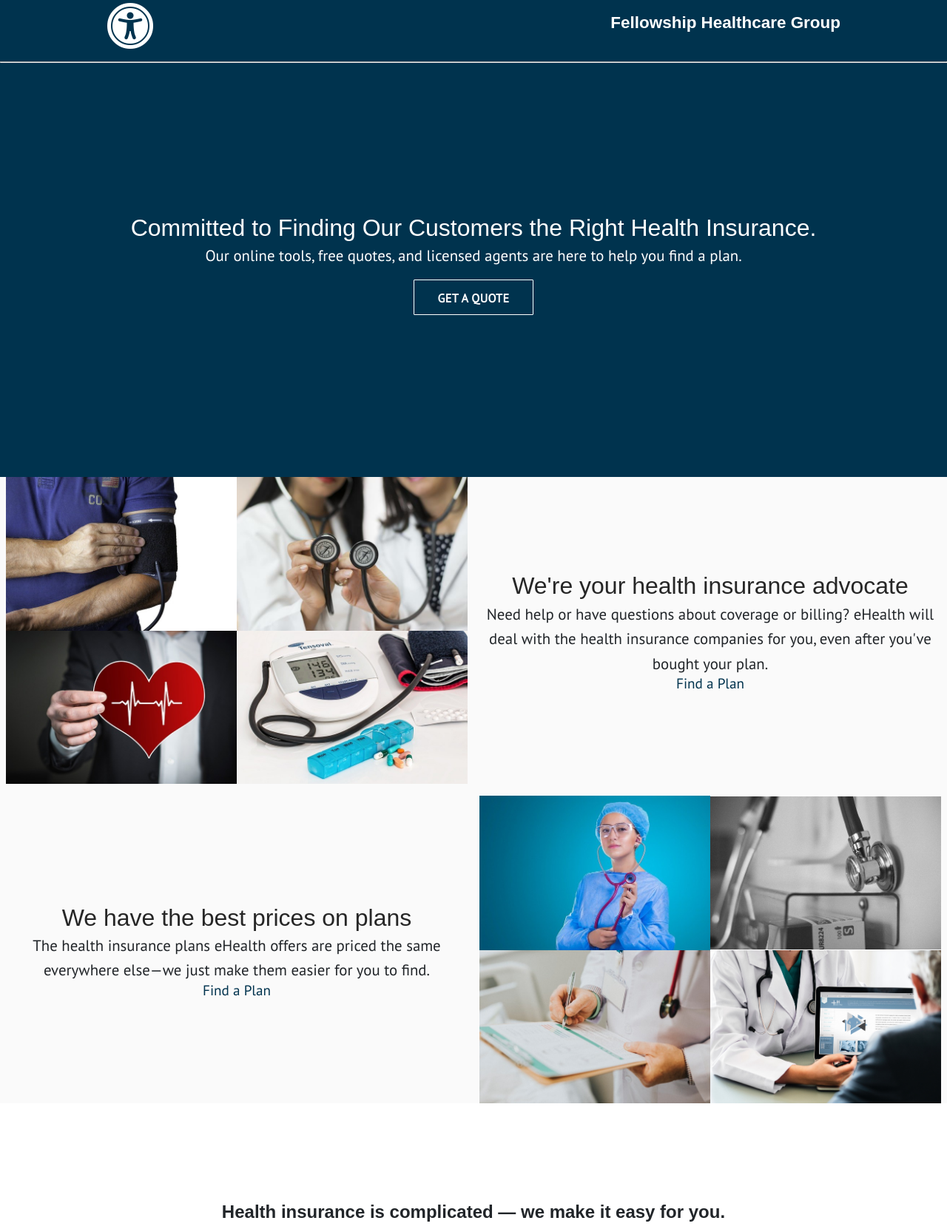
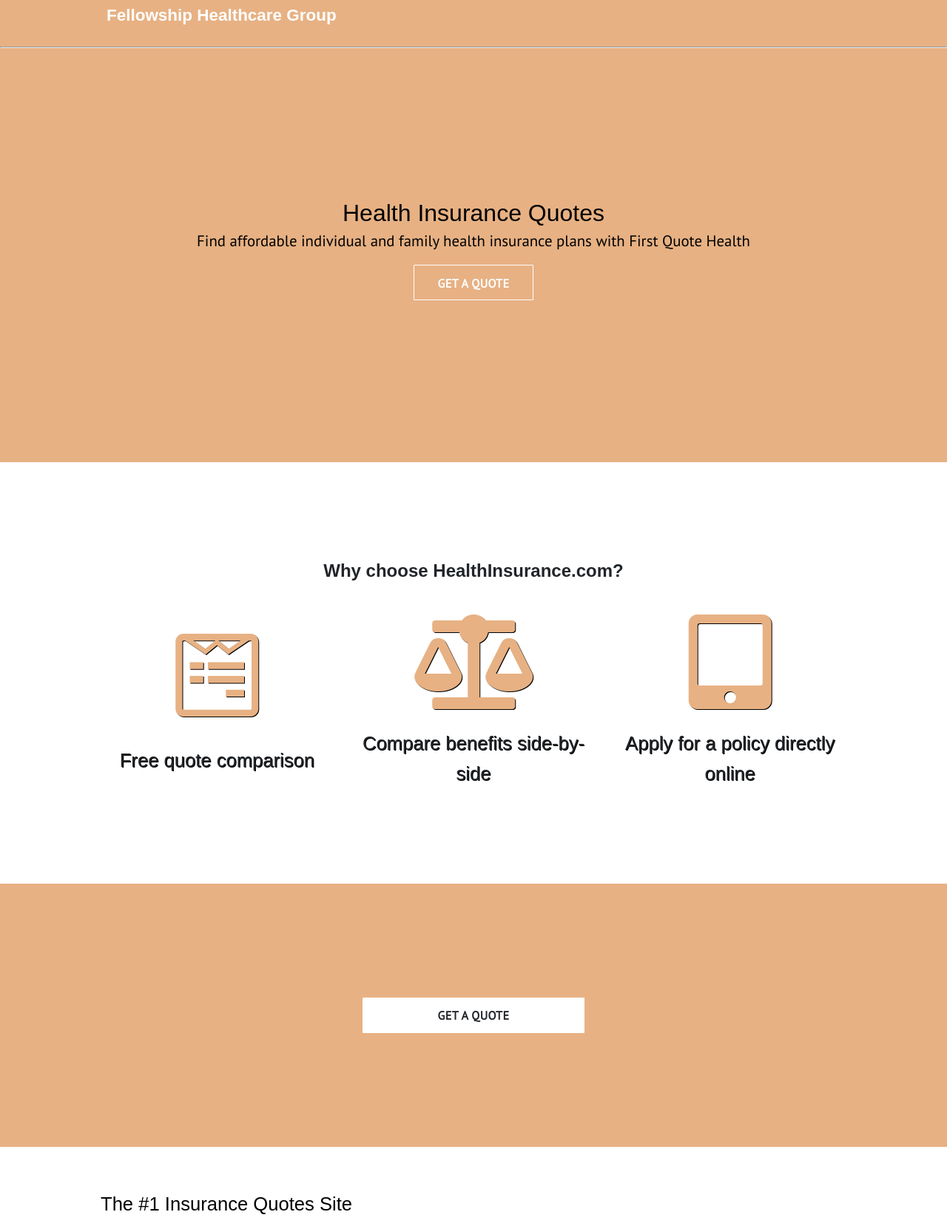
Before and after one commit to devops0002019/fellowshiphealthcaregroup, a plain HTML site: page index.html in a window 1280 px wide. Shown: the part 13-1675 px from the top of the page at 74% size. Drawn offline with Linux system fonts and the light colour scheme; a web font is replaced by a local one.

Commit message:
add a new file

```diff
--- a/index.html
+++ b/index.html
@@ -43,9 +43,14 @@
         <div id="header">
             <div class="grid set-cols-1">
                 <div class="column headeline">
-                    <h1 class="connect">Committed to Finding Our Customers the Right Health Insurance.</h1>
-                    <h3>Committed to Finding Our Customers the Right Health Insurance.</h3>
-                    <p>Our online tools, free quotes, and licensed agents are here to help you find a plan.</p>
+                    <div class="connect">
+                        <h1>Get a cheap free health insurance quote on Cheap Healthcare Plan</h1>
+                        <a href="https://cheaphealthcareplan.com/">www.cheapheatlcareplan</a>
+                     </div>
+
+
+                    <h3>Health Insurance Quotes</h3>
+                    <p>Find affordable individual and family health insurance plans with First Quote Health</p>
                     <a class="button inverted text-white" href="https://mystifying-hodgkin-910950.netlify.com/">Get a Quote</a>
                 </div>
             </div>
@@ -54,68 +59,31 @@
 
     <main id="page">
 
-        <section class="section padd-0 deep-tertiary">
-
-            <div class="grid set-cols-2 set-width-100">
-
-                <div class="column gallery-2">
-                    <img src=img/img1.jpg alt="">
-                    <img src=img/img2.jpg alt="">
-                    <img src=img/img3.jpg alt="">
-                    <img src=img/img4.jpg alt="">
-                </div>
-
-                <div class="column center-vertical-between ">
-                    <h3>We're your health insurance advocate</h3>
-                    <p>Need help or have questions about coverage or billing? eHealth will deal with the health insurance companies for you, even after you've bought your plan.</p>
-                    <a class="link" href="https://mystifying-hodgkin-910950.netlify.com/">Find a Plan</a>
-                </div>
-
-
-                <div class="column center-vertical-between ">
-                    <h3>We have the best prices on plans</h3>
-                    <p>The health insurance plans eHealth offers are priced the same everywhere else—we just make them easier for you to find.</p>
-                    <a class="link" href="https://mystifying-hodgkin-910950.netlify.com/">Find a Plan</a>
-                </div>
-
-                <div class="column gallery-2">
-                    <img src=img/img5.jpg alt="">
-                    <img src=img/img6.jpg alt="">
-                    <img src=img/img7.jpg alt="">
-                    <img src=img/img8.jpg alt="">
-                </div>
-
-            </div>
-        </section>
-
         <section class="section padd-128">
             <div class="grid set-cols-3 set-gap-32">
 
-                <h2 class="title">Health insurance is complicated — we make it easy for you.</h2>
+                <h2 class="title">Why choose HealthInsurance.com?</h2>
 
-                <div class="column center-vertical-between min-height-300">
-                    <i class="fas fa-sitemap 3em"></i>
-                    <h3>One  Marketplace</h3>
-                    <p><small> Whether you need health insurance for yourself, your business, or your family, we can help you. Let our experts help you find the health insurance you need.</small></p>
+                <div class="column center-vertical-between min-height-200 text-shadow">
+                    <i class="fab fa-wpforms 8em"></i>
+                    <h4 class="regular-text">Free quote comparison</h4>
                 </div>
 
-                <div class="column center-vertical-between min-height-300">
-                    <i class="fas fa-plus-square 3em"></i>
-                    <h3>Personalized tools</h3>
-                    <p><small> Compare plans and premiums in just a few clicks. You can even find which health plans in your area cover your prescriptions, and how much they cost.</small></p>
+                <div class="column center-vertical-between min-height-200 text-shadow">
+                    <i class="fas fa-balance-scale 8em"></i>
+                    <h4>Compare benefits side-by-side</h4>
                 </div>
 
-                <div class="column center-vertical-between min-height-300">
-                    <i class="fas fa-user-md 3em"></i>
-                    <h3>Lifetime support</h3>
-                    <p><small> Our licensed insurance agents are just a phone call away during business hours, and you can ask questions by "chat" 24/7. You can count on Buy Cheap Healthcare Plans.</small></p>
+                <div class="column center-vertical-between min-height-200 text-shadow">
+                    <i class="fas fa-tablet-alt 8em"></i>
+                    <h4>Apply for a policy directly online</h4>
                 </div>
 
             </div>
         </section>
 
 
-        <section class="section deep-secondary padd-128">
+        <section class="section deep-primary padd-128">
             <div class="grid">
                 <div class="column">
                     <a class="button is-large deep-white" href="https://mystifying-hodgkin-910950.netlify.com/">Get a Quote</a>
--- a/js/app.js
+++ b/js/app.js
@@ -1,13 +1,13 @@
-document.documentElement.style .setProperty('--primary', '#00334e');
-document.documentElement.style .setProperty('--secondary', '#00334e');
+document.documentElement.style .setProperty('--primary', '#e7b183');
+document.documentElement.style .setProperty('--secondary', 'red');
 document.documentElement.style .setProperty('--tertiary', '#FAFAFA');
 document.documentElement.style .setProperty('--quaternary', '#FAFAFA');
 document.documentElement.style .setProperty('--border', '#d8d8d8');
 document.documentElement.style .setProperty('--page-max-width', '1024px');
 document.documentElement.style .setProperty('--navbar-background', 'transparent');
-document.documentElement.style .setProperty('--navbar-text-color', 'white');
-document.documentElement.style .setProperty('--header-background', '#00334e');
-document.documentElement.style .setProperty('--header-text-color', 'white');
+document.documentElement.style .setProperty('--navbar-text-color', '#000');
+document.documentElement.style .setProperty('--header-background', '#e7b183');
+document.documentElement.style .setProperty('--header-text-color', '#000');
 document.documentElement.style .setProperty('--footer-background', '#fff');
 document.documentElement.style .setProperty('--footer-text-color', '#000');
 document.documentElement.style .setProperty('--h1-color', 'black');
@@ -23,7 +23,6 @@ const navbar_data = [
 function navbar_template(navbar) {
    return `
     <ul class="menu-list">
-    <i class="fas fa-universal-access fa-4x"></i>
         <li><a class="text-white" href="./"><h3>${navbar.brand}</h3></a></li>
     </ul>
  `;
```
